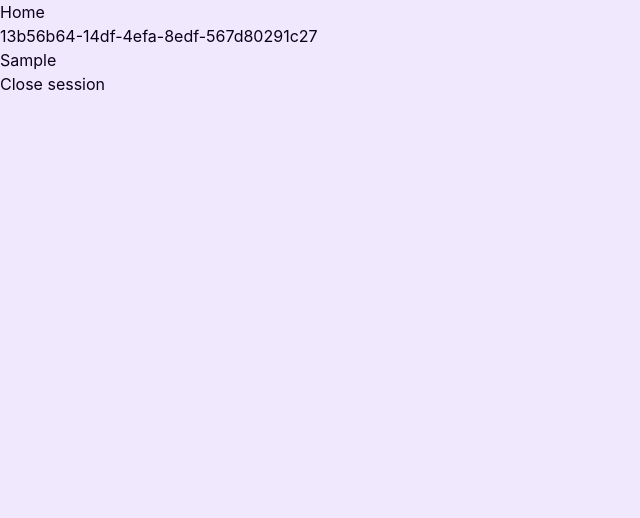
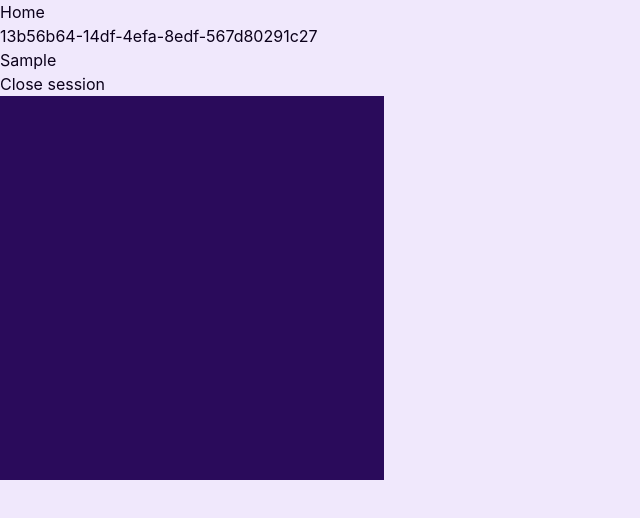
Before and after one commit to javi-diaz47/skess, a React (Vite) app in the folder frontend/: page / in a window 1280 px wide. Both pictures are taken after typing "Sample" into the empty fields and a click on the button 366 px from the left and 140 px from the top of the page. Shown: the top 518 px of the page, without its empty margins (0-640 px from the left). Built offline with nearby package versions, Linux system fonts and the light colour scheme.

Commit message:
feat: add sketch board component

```diff
--- a/frontend/src/Home.tsx
+++ b/frontend/src/Home.tsx
@@ -1,5 +1,6 @@
 import { useContext } from "react"
 import { SessionContext } from "./context/SessionContext"
+import { SketchBoard } from "./components/SketchBoard"
 
 export function Home() {
 
@@ -12,6 +13,7 @@ export function Home() {
       <button onClick={onDeleteSession}>
         Close session
       </button>
+      <SketchBoard />
     </div>
   )
 }
--- /dev/null
+++ b/frontend/src/components/SketchBoard.tsx
@@ -0,0 +1,94 @@
+import getStroke, { type StrokeOptions } from "perfect-freehand"
+import { useEffect, useRef, type PointerEvent } from "react"
+import { getSvgPathFromStroke } from "../utils/getSvgPathFromStroke"
+
+const STROKE_OPTIONS: StrokeOptions = {
+  size: 8,
+  smoothing: 0.5,
+  thinning: 0.5,
+  streamline: 0.5,
+  easing: (t) => t,
+  start: {
+    taper: 0,
+    cap: true,
+  },
+  end: {
+    taper: 0,
+    cap: true,
+  },
+}
+
+export function SketchBoard() {
+
+  const canvas = useRef<HTMLCanvasElement>(null)
+  const svgPath = useRef<SVGPathElement>(null)
+  const lastPath = useRef('')
+
+  const points = useRef([])
+
+  const isPointerDown = useRef(false)
+
+  const onPointerDown = (ev: PointerEvent<HTMLCanvasElement>) => {
+    isPointerDown.current = true
+  }
+
+  const onPointerUp = (ev: PointerEvent<HTMLCanvasElement>) => {
+    isPointerDown.current = false
+
+    if (!canvas.current) return;
+
+    const ctx = canvas.current.getContext('2d')
+    const newPath = new Path2D(lastPath.current)
+
+    ctx.fill(newPath)
+    points.current = []
+  }
+
+  const onPointerMove = (ev: PointerEvent<HTMLCanvasElement>) => {
+    if (!isPointerDown.current) return;
+
+    const rect = canvas.current.getBoundingClientRect()
+    points.current.push([ev.clientX - rect.left, ev.clientY - rect.top])
+
+    const outlinePoints = getStroke(points.current, STROKE_OPTIONS)
+    const pathData = getSvgPathFromStroke(outlinePoints)
+
+    lastPath.current = pathData
+
+    svgPath.current?.setAttribute("d", pathData)
+
+  }
+
+
+  useEffect(() => {
+    if (canvas.current === null) return;
+
+    const rect = canvas.current.getBoundingClientRect()
+    const dpr = window.devicePixelRatio || 1;
+
+    canvas.current.width = rect.width * dpr;
+    canvas.current.height = rect.height * dpr;
+
+    canvas.current.getContext('2d').scale(dpr, dpr);
+
+
+  }, [])
+
+  return (
+    <div className="relative">
+      <canvas
+        ref={canvas}
+        className="w-96 h-96 bg-background-800"
+        onPointerDown={onPointerDown}
+        onPointerMove={onPointerMove}
+        onPointerUp={onPointerUp}
+      ></canvas>
+      <svg className="w-96 h-96 absolute top-0 pointer-events-none">
+        <g>
+          <path ref={svgPath} />
+        </g>
+      </svg>
+
+    </div>
+  )
+}
--- /dev/null
+++ b/frontend/src/utils/getSvgPathFromStroke.ts
@@ -0,0 +1,36 @@
+import type { Vec2 } from "perfect-freehand"
+
+const average = (a: number, b: number) => (a + b) / 2
+
+export function getSvgPathFromStroke(points: Vec2[], closed = true) {
+  const len = points.length
+
+  if (len < 4) {
+    return ``
+  }
+
+  let a = points[0]
+  let b = points[1]
+  const c = points[2]
+
+  let result = `M${a[0].toFixed(2)},${a[1].toFixed(2)} Q${b[0].toFixed(
+    2
+  )},${b[1].toFixed(2)} ${average(b[0], c[0]).toFixed(2)},${average(
+    b[1],
+    c[1]
+  ).toFixed(2)} T`
+
+  for (let i = 2, max = len - 1; i < max; i++) {
+    a = points[i]
+    b = points[i + 1]
+    result += `${average(a[0], b[0]).toFixed(2)},${average(a[1], b[1]).toFixed(
+      2
+    )} `
+  }
+
+  if (closed) {
+    result += 'Z'
+  }
+
+  return result
+}
```
